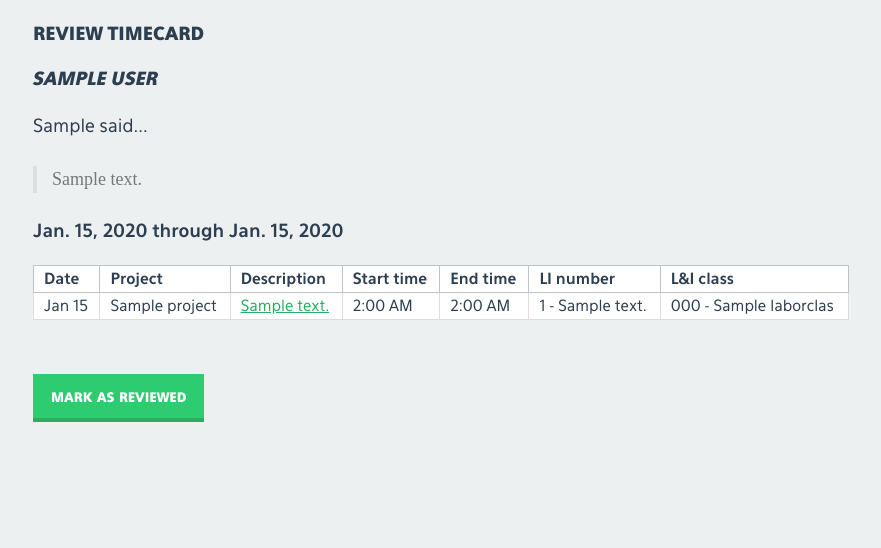
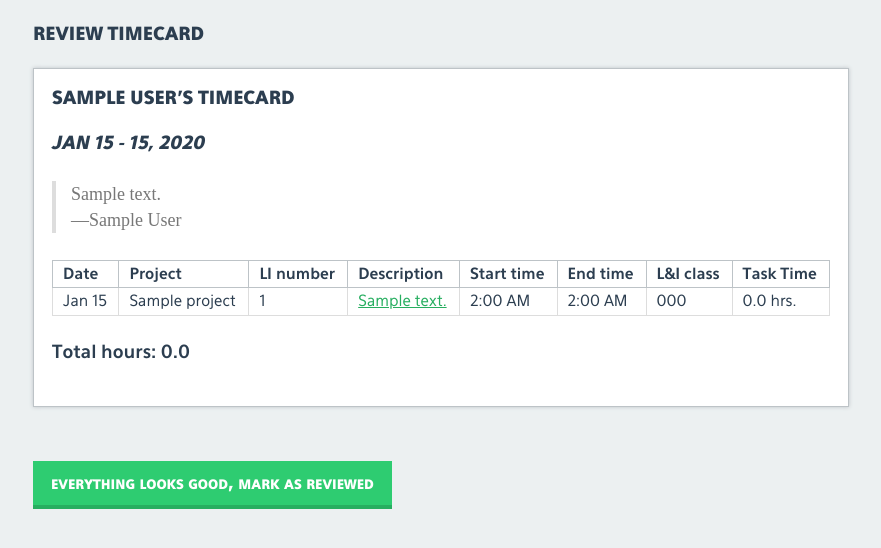
Before and after one commit to nathanjchapman/workroom, a Django app: page /kronos/1/review/ in a window 1280 px wide. Shown: the part 128-676 px from the top of the page, without its empty margins (199-1080 px from the left). Run offline with Django 3.2, Linux system fonts and the light colour scheme; a user stored in the database is signed in; tables that the repository leaves empty hold one stand-in row (values such as "Sample post").

Commit message:
Major refinements to gui and information.

```diff
--- a/atom/models.py
+++ b/atom/models.py
@@ -13,7 +13,7 @@ class LaborItem(models.Model):
     description = models.CharField(max_length=72)
 
     def __str__(self):
-        return "%d - %s" % (self.number, self.description)
+        return "%d %s" % (self.number, self.description)
 
 class LaborClass(models.Model):
     number = models.CharField(max_length=8)
@@ -23,7 +23,7 @@ class LaborClass(models.Model):
     employee_rate = models.DecimalField(max_digits=8, decimal_places=2)
 
     def __str__(self):
-        return "%s - %s" % (self.number, self.name)
+        return "%s %s" % (self.number, self.name)
 
     class Meta:
         verbose_name_plural = "labor classes"
--- a/kronos/models.py
+++ b/kronos/models.py
@@ -20,6 +20,14 @@ class Timecard(models.Model):
     reviewed = models.BooleanField(default=False)
     created = models.DateTimeField(auto_now_add=True)
     modified = models.DateTimeField(auto_now=True)
+
+    def get_total_tasks_duration(self):
+        """Return the total time duration of all tasks in hours as a float."""
+        total = 0
+        for task in Task.objects.filter(timecard__pk=self.id):
+            total += task.get_task_duration()
+        return total
+        del total
 
     @property
     def is_past_due(self):
@@ -48,8 +56,9 @@ class Task(models.Model):
     created = models.DateTimeField(auto_now_add=True)
     modified = models.DateTimeField(auto_now=True)
 
-    def get_hours(self):
-        return self.finished - self.started
+    def get_task_duration(self):
+        """Return the task duration in hours as a float"""
+        return round((self.finished - self.started).seconds / 3600, 2)
 
     def __str__(self):
         return self.description
--- a/kronos/templates/kronos/overview.html
+++ b/kronos/templates/kronos/overview.html
@@ -1,6 +1,9 @@
 {% extends 'base.html' %}
 
 {% block content %}
+    {% if perms.kronos.can_review_timecards %}
+    <a class="review-timecards" href="{% url 'kronos:timecard_index' %}">Review Timecards</a>
+    {% endif %}
     <h1>Timecards</h1>
     <section>
         {% if timecards %}
@@ -14,8 +17,9 @@
                             {% else %}
                                 {{ timecard.task_set.count }} tasks<br>
                             {% endif %}
+                            {{ timecard.get_total_tasks_duration }} hrs<br>
                             {% if timecard.is_past_due %}
-                                <span class="past-due">Past due</span>
+                                <span class="past-due">Past due!</span><br>
                             {% endif %}
                         </small>
                     </a>
--- a/kronos/templates/kronos/task_add.html
+++ b/kronos/templates/kronos/task_add.html
@@ -45,7 +45,7 @@
         </p>
     </section>
     <section>
-        <h2>Time <em>(use 24-hr time)</em></h2>
+        <h2>Time</em></h2>
         <hr>
         <p>
             <label for="start_time">When did you start?</label><br>
--- a/kronos/templates/kronos/timecard_detail.html
+++ b/kronos/templates/kronos/timecard_detail.html
@@ -35,12 +35,12 @@
                         <td>{{ task.started|date:"g:i A" }}</td>
                         <td>{{ task.finished|date:"g:i A" }}</td>
                         <td>{{ task.li_class.number }}</td>
-                        <td>{{ task.get_hours }}</td>
+                        <td>{{ task.get_task_duration }} hrs.</td>
                     </tr>
-                    <p>{{ task.total_hours }}</p>
                 {% endfor %}
                 </tbody>
             </table>
+            <p><strong>Total hours: {{ timecard.get_total_tasks_duration }}</strong></p>
         {% endif %}
         {% if not timecard.complete %}
             <p>
--- a/kronos/templates/kronos/timecard_review.html
+++ b/kronos/templates/kronos/timecard_review.html
@@ -1,26 +1,27 @@
 {% extends 'base.html' %}
 
 {% block content %}
-    <section>
-        <h1>Review Timecard</h1>
-        <h2>{{ timecard.employee.first_name }} {{ timecard.employee.last_name }}</h2>
+    <h1>Review Timecard</h1>
+    <section class="timecard-detail">
+        <h1>{{ timecard.employee.first_name }} {{ timecard.employee.last_name }}'s Timecard</h1>
+        <h2>{{ timecard.pay_period.start|date:"M d" }} - {{ timecard.pay_period.end|date:"d, Y" }}</h2>
         {% if timecard.submission_notes %}
-            <p>{{ timecard.employee.first_name }} said...</p>
-            <blockquote>{{ timecard.submission_notes }}</blockquote>
+            <blockquote cite="{{ timecard.employee.first_name }} {{ timecard.employee.last_name }}">{{ timecard.submission_notes }}<br>
+                —{{ timecard.employee.first_name }} {{ timecard.employee.last_name }}
+            </blockquote>
         {% endif %}
-        <h3>{{ timecard.pay_period.start }} through {{ timecard.pay_period.end }}</h3>
-
         {% if tasks %}
-            <table>
+            <table class="tasks">
                 <thead>
                     <tr class="task">
                         <th>Date</th>
                         <th>Project</th>
+                        <th>LI number</th>
                         <th>Description</th>
                         <th>Start time</th>
                         <th>End time</th>
-                        <th>LI number</th>
                         <th>L&I class</th>
+                        <th>Task Time</th>
                     </tr>
                 </thead>
                 <tbody>
@@ -28,24 +29,26 @@
                     <tr class="task">
                         <td>{{ task.started|date:"M d" }}</td>
                         <td>{{ task.project }}</td>
-                        <td><a href="{% url 'kronos:timecard_detail' task.id %}">{{ task.description }}</a></td>
+                        <td>{{ task.labor_item_number.number }}</td>
+                        <td>
+                            <a href="{% url 'kronos:task_detail' timecard.id task.id %}">{{ task.description }}</a>
+                        </td>
                         <td>{{ task.started|date:"g:i A" }}</td>
                         <td>{{ task.finished|date:"g:i A" }}</td>
-                        <td>{{ task.labor_item_number }}</td>
-                        <td>{{ task.li_class }}</td>
+                        <td>{{ task.li_class.number }}</td>
+                        <td>{{ task.get_task_duration }} hrs.</td>
                     </tr>
                 {% endfor %}
                 </tbody>
             </table>
-        {% else %}
-            <p><em>There are no tasks</em></p>
+            <p><strong>Total hours: {{ timecard.get_total_tasks_duration }}</strong></p>
         {% endif %}
     </section>
     <section>
         <form method="post" action="{% url 'kronos:timecard_review' timecard.id %}">
             {% csrf_token %}
             <p>
-                <input type="submit" value="Mark as reviewed">
+                <input type="submit" value="Everything looks good, mark as reviewed">
             </p>
         </form>
     </section>
--- a/kronos/views.py
+++ b/kronos/views.py
@@ -86,7 +86,7 @@ def timecard_review(request, timecard_id):
         timecard.reviewed = True
         timecard.save()
 
-        return HttpResponseRedirect('/kronos/')
+        return HttpResponseRedirect('/kronos/timecards/')
     else:
         try:
             timecard = Timecard.objects.get(pk=timecard_id)
--- a/static/css/base.css
+++ b/static/css/base.css
@@ -268,6 +268,10 @@ nav a {
     text-decoration: none;
     }
 
+.review-timecards {
+    float: right;
+    }
+
 .warning {
     color: #e67e22;
     }
@@ -277,6 +281,7 @@ nav a {
     color: #c0392b;
     }
 
+.not-reviewed,
 .error,
 .delete {
     color: #c0392b;
```
Also changed, not shown: kronos/templates/kronos/task_detail.html (+12 -13 lines), kronos/templates/kronos/timecard_index.html (+6 -1 lines).
